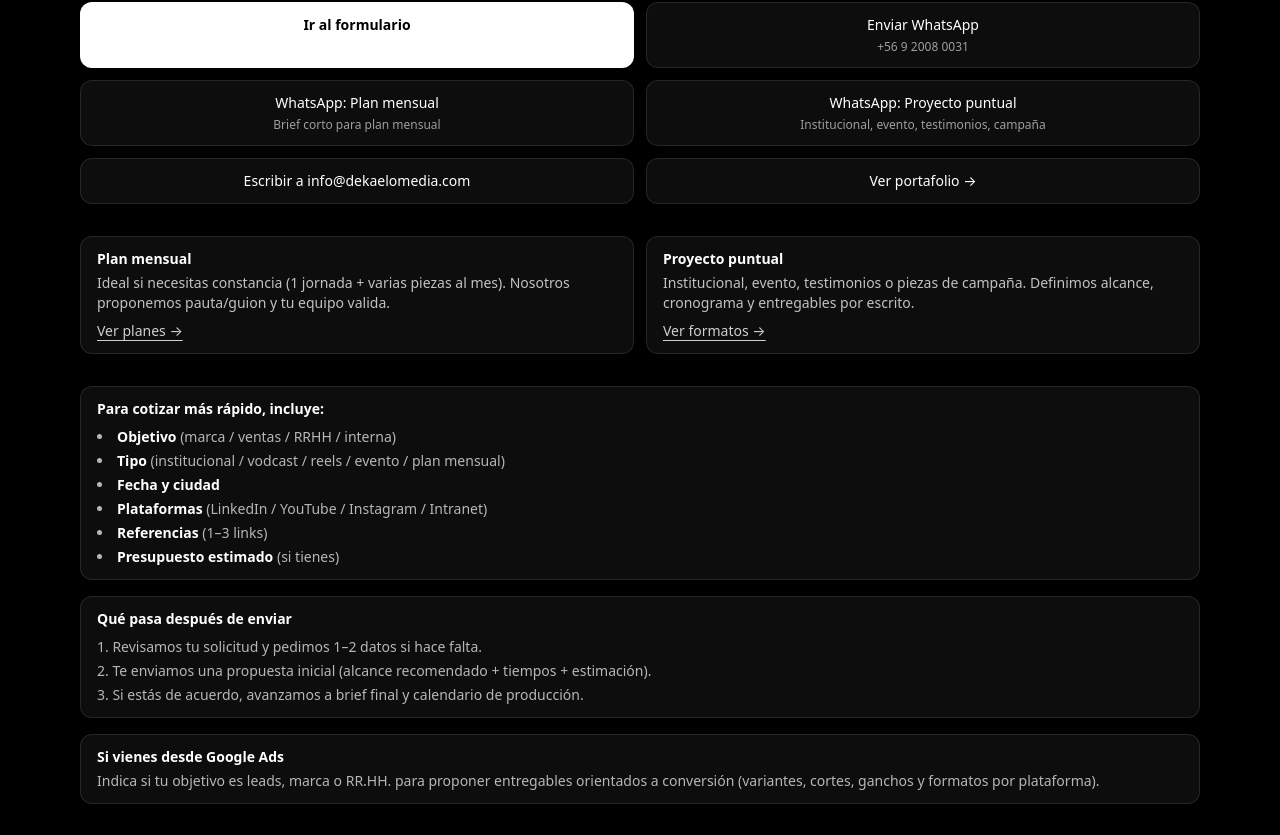
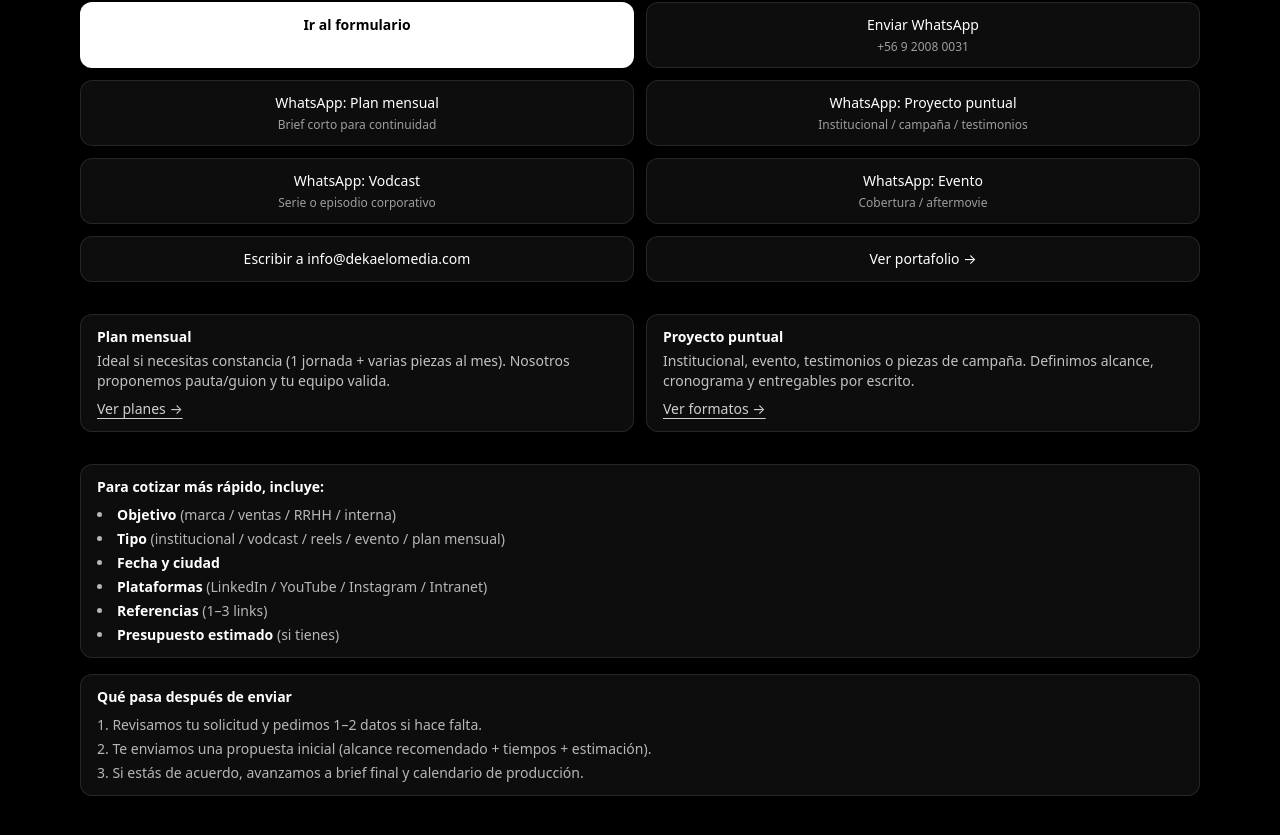
Before and after one commit to TronxGroup/Dekaelo-Media, a Next.js app: page /contacto in a window 1280 px wide. Shown: the part 365-1200 px from the top of the page. Built offline with nearby package versions, Linux system fonts and the light colour scheme.

Commit message:
Update page.tsx

```diff
--- a/app/contacto/page.tsx
+++ b/app/contacto/page.tsx
@@ -5,6 +5,8 @@ import ZohoLeadForm from "../components/ZohoLeadForm";
 
 const SITE_URL = "https://www.dekaelomedia.com";
 const CANONICAL = `${SITE_URL}/contacto`;
+
+// WhatsApp: +56 9 2008 0031 -> wa.me/56920080031
 const WHATSAPP_NUMBER = "56920080031";
 
 export const metadata: Metadata = {
@@ -32,18 +34,14 @@ export const metadata: Metadata = {
 };
 
 /**
- * ✅ WhatsApp (SIN emojis, campaña-friendly)
+ * ✅ WhatsApp LIMPIO (SIN UTM / SIN "enviado desde" / SIN emojis)
  * - intent por tipo de solicitud
- * - contexto/cta para trazabilidad humana
- * - UTM como última línea (texto), sin romper el link
+ * - mensajes cortos y claros
  */
 type WaIntent = "general" | "oneoff" | "monthly" | "vodcast" | "eventos";
-type WaContext = "contact" | "contact_after_form" | "contact_header";
 
-function buildWhatsAppLink(opts?: { intent?: WaIntent; context?: WaContext; cta?: string }) {
+function buildWhatsAppLink(opts?: { intent?: WaIntent }) {
   const intent = opts?.intent ?? "general";
-  const context = opts?.context ?? "contact";
-  const cta = opts?.cta ?? "";
 
   const intentLabel: Record<WaIntent, string> = {
     general: "Cotización audiovisual",
@@ -53,28 +51,19 @@ function buildWhatsAppLink(opts?: { intent?: WaIntent; context?: WaContext; cta?
     eventos: "Cobertura de evento / aftermovie",
   };
 
-  // Texto corto, sin caracteres raros, sin emojis
+  // Mensaje limpio (sin tracking)
   const text =
     `Hola Dekaelo Media.\n` +
     `Quiero cotizar: ${intentLabel[intent]}\n\n` +
     `Empresa:\n` +
+    `Ciudad y fecha tentativa:\n` +
     `Objetivo (marca / ventas / RRHH / interna):\n` +
     `Tipo (institucional / vodcast / reels / evento / plan mensual):\n` +
-    `Fecha y ciudad:\n` +
     `Plataformas (LinkedIn / YouTube / Instagram / Intranet):\n` +
-    `Presupuesto estimado (si tienes):\n` +
-    `Referencias (1–3 links):\n\n` +
-    `Enviado desde: ${context}${cta ? ` · ${cta}` : ""}`;
+    `Presupuesto estimado:\n` +
+    `Referencias (1–3 links) (opcional):\n`;
 
-  const utm = new URLSearchParams({
-    utm_source: "whatsapp",
-    utm_medium: "cta",
-    utm_campaign: "search_videos_corporativos",
-    utm_content: `${context}${cta ? `_${cta}` : ""}`,
-    utm_term: intent,
-  }).toString();
-
-  return `https://wa.me/${WHATSAPP_NUMBER}?text=${encodeURIComponent(`${text}\n\nUTM: ${utm}`)}`;
+  return `https://wa.me/${WHATSAPP_NUMBER}?text=${encodeURIComponent(text)}`;
 }
 
 const FAQ = [
@@ -127,11 +116,13 @@ export default function Page() {
   const faqJsonLd = buildFaqJsonLd();
   const businessJsonLd = buildLocalBusinessJsonLd();
 
-  // WhatsApp por intención (contact page)
-  const waGeneral = buildWhatsAppLink({ intent: "general", context: "contact", cta: "contact_whatsapp" });
-  const waMonthly = buildWhatsAppLink({ intent: "monthly", context: "contact", cta: "contact_whatsapp_monthly" });
-  const waOneOff = buildWhatsAppLink({ intent: "oneoff", context: "contact", cta: "contact_whatsapp_oneoff" });
-  const waAfterForm = buildWhatsAppLink({ intent: "general", context: "contact_after_form", cta: "contact_whatsapp_after_form" });
+  // WhatsApp (limpio) por intención
+  const waGeneral = buildWhatsAppLink({ intent: "general" });
+  const waMonthly = buildWhatsAppLink({ intent: "monthly" });
+  const waOneOff = buildWhatsAppLink({ intent: "oneoff" });
+  const waVodcast = buildWhatsAppLink({ intent: "vodcast" });
+  const waEventos = buildWhatsAppLink({ intent: "eventos" });
+  const waAfterForm = buildWhatsAppLink({ intent: "general" });
 
   return (
     <section className="section">
@@ -178,7 +169,7 @@ export default function Page() {
           </a>
         </div>
 
-        {/* WA INTENT BUTTONS (mejor tasa de inicio de conversación) */}
+        {/* WhatsApp por tipo (más conversión, mismo mensaje limpio) */}
         <div className="mt-3 grid sm:grid-cols-2 gap-3">
           <a
             href={waMonthly}
@@ -188,7 +179,7 @@ export default function Page() {
             data-cta="contact_whatsapp_monthly"
           >
             WhatsApp: Plan mensual
-            <div className="text-xs text-white/60 mt-1">Brief corto para plan mensual</div>
+            <div className="text-xs text-white/60 mt-1">Brief corto para continuidad</div>
           </a>
 
           <a
@@ -199,7 +190,29 @@ export default function Page() {
             data-cta="contact_whatsapp_oneoff"
           >
             WhatsApp: Proyecto puntual
-            <div className="text-xs text-white/60 mt-1">Institucional, evento, testimonios, campaña</div>
+            <div className="text-xs text-white/60 mt-1">Institucional / campaña / testimonios</div>
+          </a>
+
+          <a
+            href={waVodcast}
+            target="_blank"
+            rel="noopener noreferrer"
+            className="rounded-xl border border-white/10 bg-white/5 px-4 py-3 text-center hover:bg-white/10 transition text-sm"
+            data-cta="contact_whatsapp_vodcast"
+          >
+            WhatsApp: Vodcast
+            <div className="text-xs text-white/60 mt-1">Serie o episodio corporativo</div>
+          </a>
+
+          <a
+            href={waEventos}
+            target="_blank"
+            rel="noopener noreferrer"
+            className="rounded-xl border border-white/10 bg-white/5 px-4 py-3 text-center hover:bg-white/10 transition text-sm"
+            data-cta="contact_whatsapp_eventos"
+          >
+            WhatsApp: Evento
+            <div className="text-xs text-white/60 mt-1">Cobertura / aftermovie</div>
           </a>
         </div>
 
@@ -222,7 +235,7 @@ export default function Page() {
           </Link>
         </div>
 
-        {/* PLAN vs ONE-OFF (filtro mental rápido) */}
+        {/* PLAN vs ONE-OFF */}
         <div className="mt-8 grid gap-3 sm:grid-cols-2 text-sm">
           <div className="rounded-xl border border-white/10 bg-white/5 px-4 py-3 text-white/75">
             <p className="font-semibold text-white">Plan mensual</p>
@@ -249,7 +262,7 @@ export default function Page() {
           </div>
         </div>
 
-        {/* EXPECTATIONS / HELP */}
+        {/* EXPECTATIONS */}
         <div className="mt-8 grid gap-4 text-sm text-white/70">
           <div className="rounded-xl border border-white/10 bg-white/5 px-4 py-3">
             <p className="font-semibold text-white">Para cotizar más rápido, incluye:</p>
@@ -283,14 +296,6 @@ export default function Page() {
               <li>Si estás de acuerdo, avanzamos a brief final y calendario de producción.</li>
             </ol>
           </div>
-
-          <div className="rounded-xl border border-white/10 bg-white/5 px-4 py-3">
-            <p className="font-semibold text-white">Si vienes desde Google Ads</p>
-            <p className="mt-1">
-              Indica si tu objetivo es leads, marca o RR.HH. para proponer entregables orientados a conversión (variantes, cortes,
-              ganchos y formatos por plataforma).
-            </p>
-          </div>
         </div>
 
         {/* FORM */}
@@ -321,7 +326,7 @@ export default function Page() {
           </div>
 
           <p className="mt-4 text-xs text-white/50">
-            Nota: si tu fecha es dentro de los próximos 10 días, indícalo. Confirmamos factibilidad de agenda antes de prometer plazos.
+            Nota: si tu fecha es dentro de los próximos 10 días, indícalo para confirmar disponibilidad de agenda.
           </p>
         </div>
 
```
